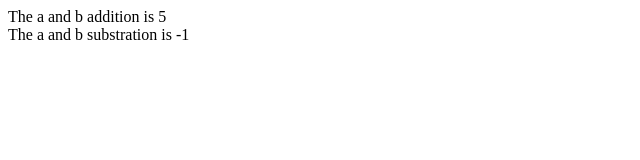
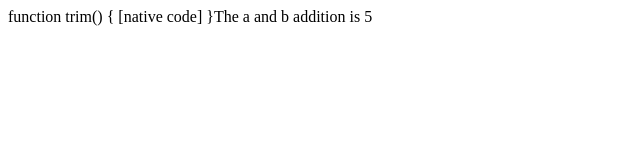
Before and after one commit to sivamohanbabu/javascript-class, a plain HTML site: page index.html in a window 1280 px wide. Shown: the whole page, without its empty margins (0-640 px from the left). Drawn offline with Linux system fonts and the light colour scheme.

Commit message:
function

```diff
--- a/index.html
+++ b/index.html
@@ -6,13 +6,18 @@
     <title>Document</title>
 <script>
     const sub =(a,b)=>{
-    return document.write(`<br>The a and b substration is ${a-b}`)
+    return document.write(`<br><br>The a and b substration is ${a-b}`)
     }
     const  add=(a,b)=>{
     return document.write(`The a and b addition is ${a+b}`)
     }
-    add(2,3)
-    sub(3,4)
+     setInterval(()=>
+     document.write(Date().trim)
+     ,3000)
+     setTimeout(()=>
+     {add(2,3)}
+     ,4000)
+
 
 </script>
 </head>
```
